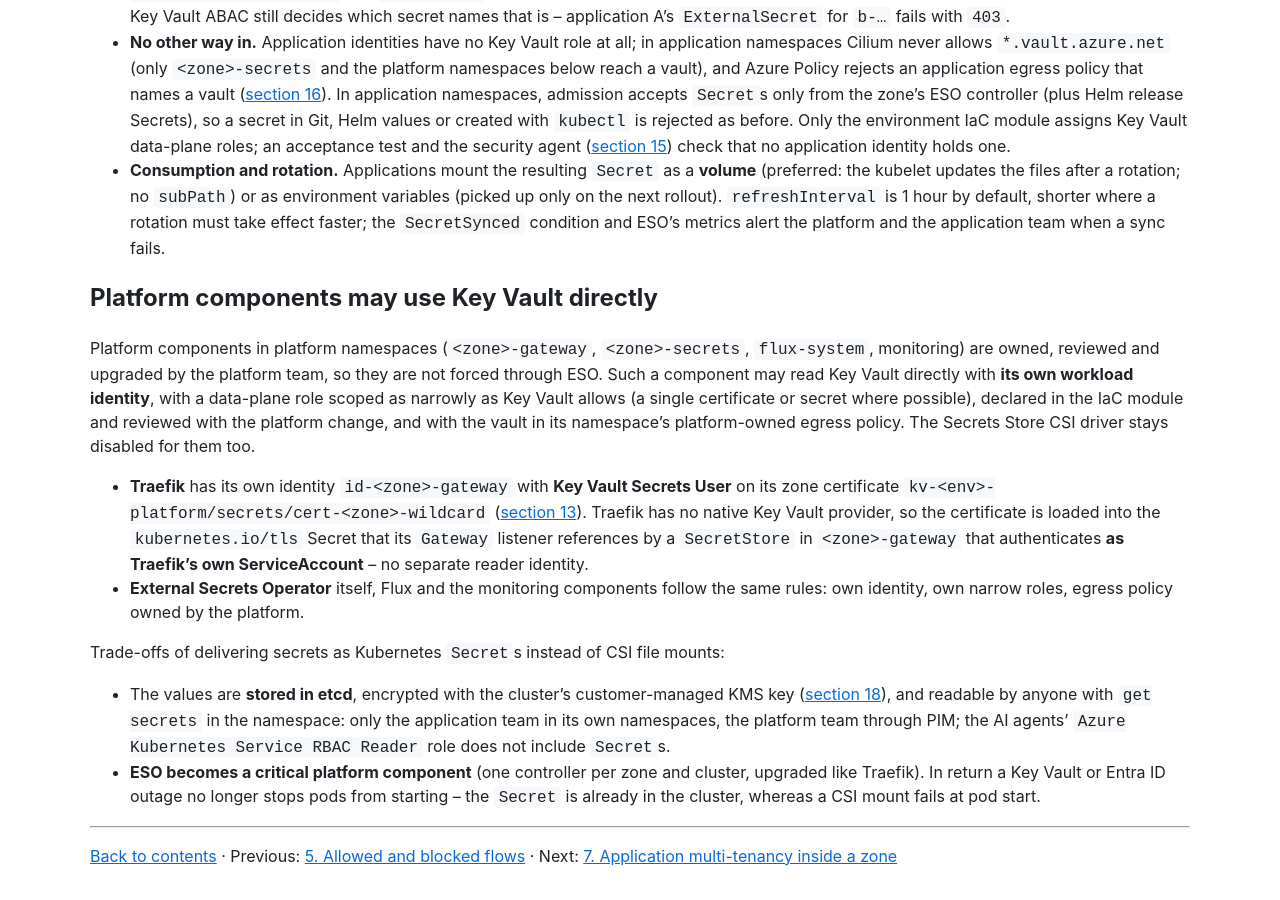
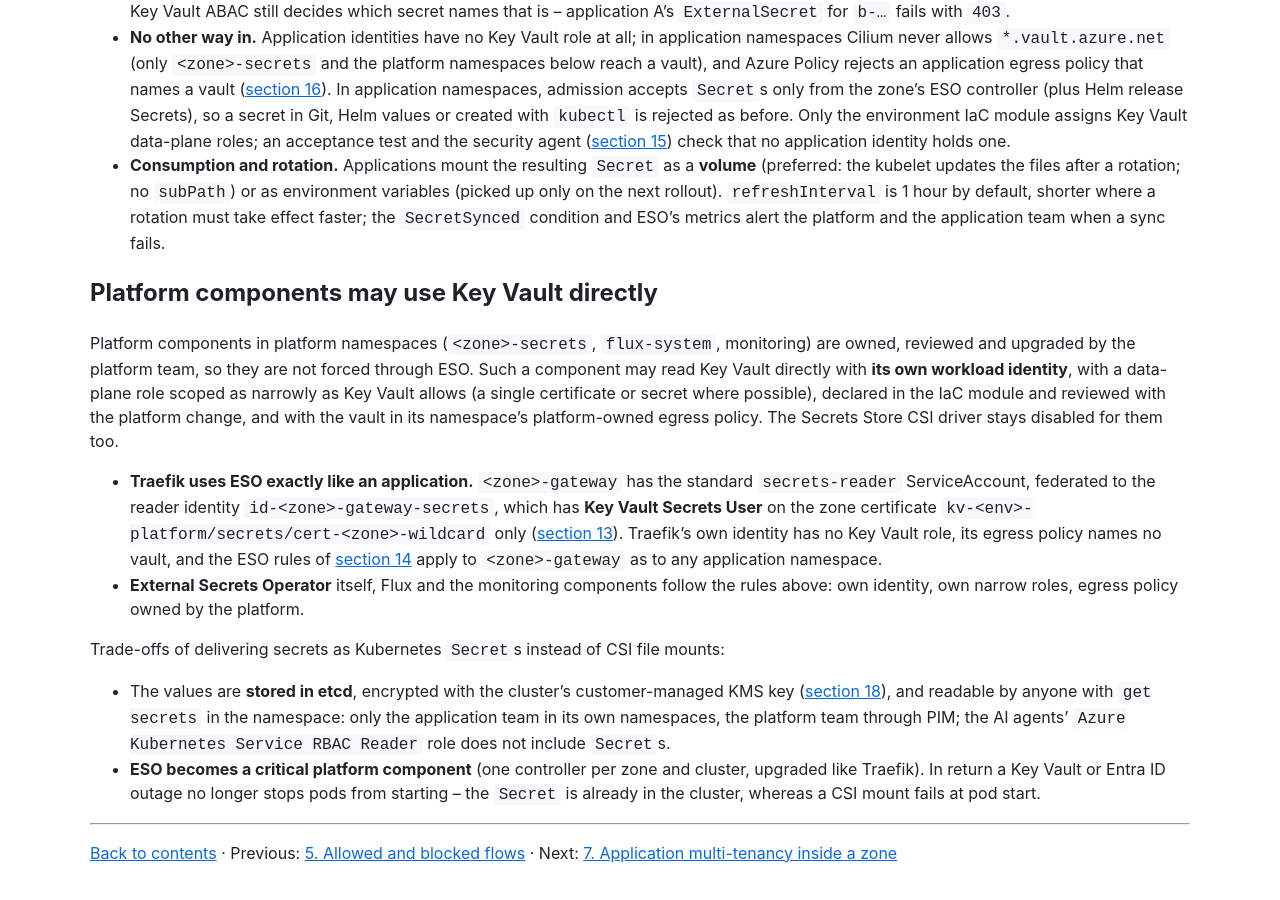
Before and after one commit to olljanat-ai/aks-design, a Jekyll site: the page built from docs/06-workload-identity-and-secrets.md, in a window 1280 px wide and 900 px high, scrolled down 3079 px. Built offline with Jekyll 4.4.1, drawn with Linux system fonts in a browser that asks for light colours; our own code applies the rules of GitHub Pages for plain Markdown files; some of the changed text lies outside the part shown.

Commit message:
Deliver Traefik's certificate through ESO like an application
<zone>-gateway gets the standard secrets-reader ServiceAccount and reader
identity id-<zone>-gateway-secrets with Secrets User on the zone
certificate only. Traefik's own identity has no Key Vault role, its egress
policy names no vault, and the ESO admission rules apply to <zone>-gateway.
Other platform components may still use Key Vault directly.

Co-Authored-By: Claude Opus 5.5 <noreply@anthropic.com>
Claude-Session: https://claude.ai/code/session_0133nLci9kfnao3N8DnG2a5Z

```diff
--- a/docs/06-workload-identity-and-secrets.md
+++ b/docs/06-workload-identity-and-secrets.md
@@ -32,8 +32,7 @@ storage account keys for Azure services.
   "Local auth disabled" is enforced with Azure Policy on the resources, so a key-based fallback cannot be switched
   on later. Application configuration contains only endpoints and client IDs, which are not secrets.
 - **Platform components use workload identity too**: Flux (`OCIRepository` `provider: azure`), the stateful
-  deployment pipeline (workload identity federation, no client secret), Traefik (its zone certificate), External
-  Secrets Operator (below), the Azure Monitor agent, external-dns. Unlike applications, platform components may use
+  deployment pipeline (workload identity federation, no client secret), External Secrets Operator (below), the Azure Monitor agent, external-dns. Unlike applications, platform components may use
   Key Vault directly with their own identity ([below](#platform-components-may-use-key-vault-directly)). Images are pulled
   with the kubelet identity, which has only `AcrPull` on the environment's ACR – no `imagePullSecrets`.
 
@@ -108,18 +107,19 @@ Azure Policy denies enabling it, its CRDs are not installed, and admission rejec
 
 ## Platform components may use Key Vault directly
 
-Platform components in platform namespaces (`<zone>-gateway`, `<zone>-secrets`, `flux-system`, monitoring) are owned,
+Platform components in platform namespaces (`<zone>-secrets`, `flux-system`, monitoring) are owned,
 reviewed and upgraded by the platform team, so they are not forced through ESO. Such a component may read Key Vault
 directly with **its own workload identity**, with a data-plane role scoped as narrowly as Key Vault allows (a single
 certificate or secret where possible), declared in the IaC module and reviewed with the platform change, and with the
 vault in its namespace's platform-owned egress policy. The Secrets Store CSI driver stays disabled for them too.
 
-- **Traefik** has its own identity `id-<zone>-gateway` with **Key Vault Secrets User** on its zone certificate
-  `kv-<env>-platform/secrets/cert-<zone>-wildcard` ([section 13](13-encryption-in-transit-and-tls.md#certificates-issued-centrally-distributed-through-the-platform-key-vault)).
-  Traefik has no native Key Vault provider, so the certificate is loaded into the `kubernetes.io/tls` Secret that
-  its `Gateway` listener references by a `SecretStore` in `<zone>-gateway` that authenticates **as Traefik's own
-  ServiceAccount** – no separate reader identity.
-- **External Secrets Operator** itself, Flux and the monitoring components follow the same rules: own identity, own
+- **Traefik uses ESO exactly like an application.** `<zone>-gateway` has the standard `secrets-reader`
+  ServiceAccount, federated to the reader identity `id-<zone>-gateway-secrets`, which has **Key Vault Secrets User**
+  on the zone certificate `kv-<env>-platform/secrets/cert-<zone>-wildcard` only
+  ([section 13](13-encryption-in-transit-and-tls.md#certificates-issued-centrally-distributed-through-the-platform-key-vault)).
+  Traefik's own identity has no Key Vault role, its egress policy names no vault, and the ESO rules of
+  [section 14](14-policy-enforcement.md) apply to `<zone>-gateway` as to any application namespace.
+- **External Secrets Operator** itself, Flux and the monitoring components follow the rules above: own identity, own
   narrow roles, egress policy owned by the platform.
 
 Trade-offs of delivering secrets as Kubernetes `Secret`s instead of CSI file mounts:
```
Also changed, not shown: docs/05-allowed-and-blocked-flows.md (+1 -1 lines), docs/13-encryption-in-transit-and-tls.md (+8 -10 lines), docs/14-policy-enforcement.md (+4 -6 lines), docs/16-advanced-networking-and-fqdn-egress.md (+3 -2 lines), docs/requirements.md (+1 -1 lines), images/05-allowed-flows.svg, images/06-key-vault-abac.svg, images/13-tls-encryption.svg, 3 other files.
